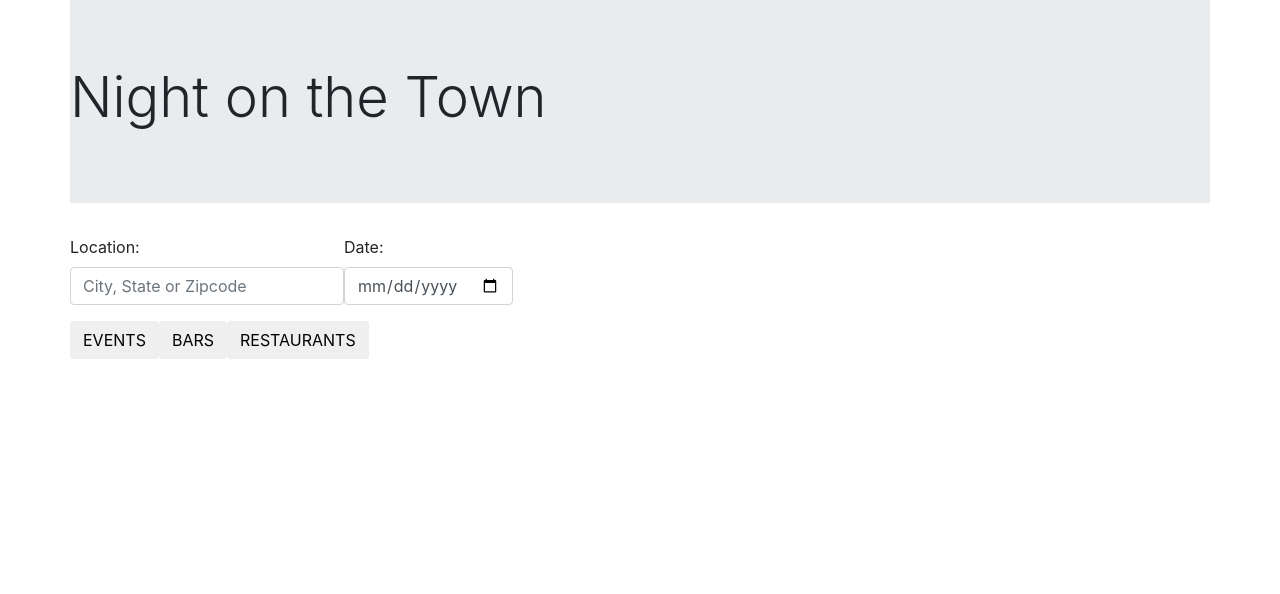
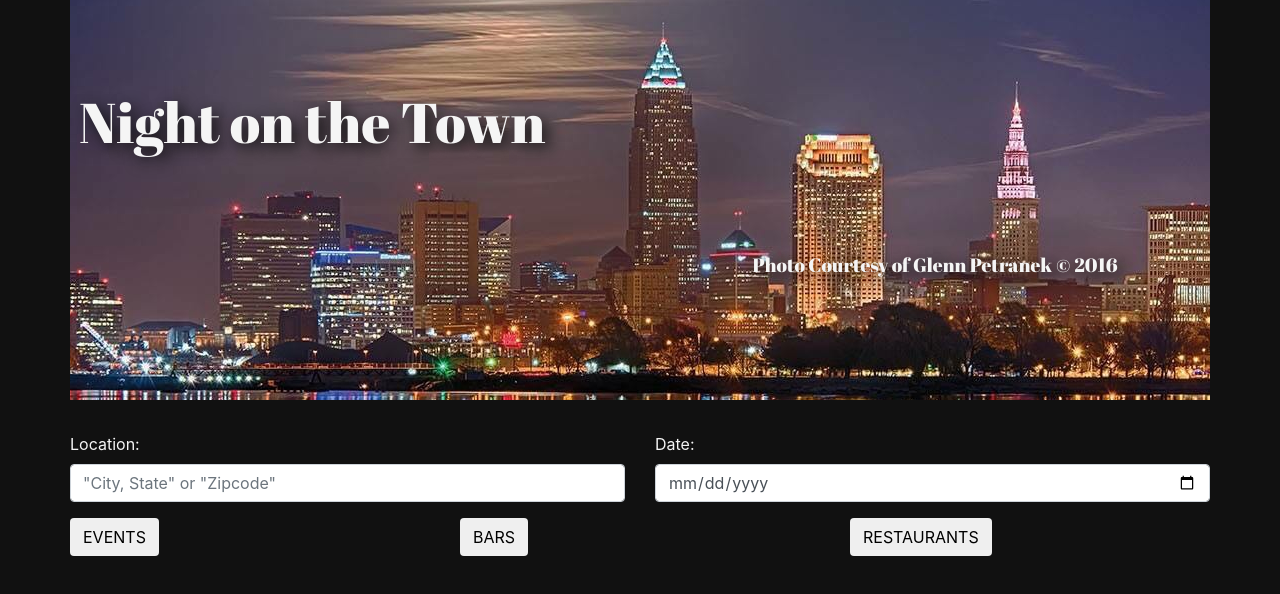
Before and after one commit to davidferro91/GroupProject1, a plain HTML site: page index.html in a window 1280 px wide. Drawn offline with nearby package versions, Linux system fonts and the light colour scheme.

Commit message:
some css

```diff
--- a/assets/css/style.css
+++ b/assets/css/style.css
@@ -0,0 +1,19 @@
+.jumbotron {
+    background-image: url(../images/image_from_ios.jpg);
+    background-position: center;
+    overflow: cover;
+    height: 400px;
+    font-family: 'Abril Fatface', sans-serif;
+    color:whitesmoke;
+    font-size: larger;
+    text-shadow: 5px 5px 15px #111111;
+}
+
+#wrapper {
+    background: #111111;
+    height: 150vh;
+}
+
+.form-group {
+    color: whitesmoke;
+}
--- a/index.html
+++ b/index.html
@@ -7,31 +7,51 @@
         <link rel="stylesheet" href="https://stackpath.bootstrapcdn.com/bootstrap/4.1.3/css/bootstrap.min.css" integrity="sha384-MCw98/SFnGE8fJT3GXwEOngsV7Zt27NXFoaoApmYm81iuXoPkFOJwJ8ERdknLPMO"
         crossorigin="anonymous">
         <link rel="stylesheet" type="text/css" href="assets/css/style.css">
+        <link href="https://fonts.googleapis.com/css?family=Abril+Fatface" rel="stylesheet">
     </head>
     <body>
-        <main class = "container">
-            <div class = "jumbotron jumbotron-fluid row">
-                <h1 class="display-4">Night on the Town</h1>
+        <div id="wrapper">
+        <main class = "container p-0">
+            <div class = "jumbotron jumbotron-fluid">
+                <div class="row">
+                    <h1 class="display-4 p-4 mb-4">Night on the Town</h1>
+                </div>
+                <div class="row my-4 py-4">
+                    <div class="col-7"></div>
+                    <p class="col" id="courtesy">Photo Courtesy of Glenn Petranek &copy; 2016</p>
+                </div>
             </div>
 
             <form class = "row">
-                <div class = "form-group">
+                <div class = "form-group col-6">
                     <label for = "location-input">Location:</label>
-                    <input type = "text" class = "form-control" id = "location-input" placeholder = "City, State or Zipcode">
+                    <input type = "text" class = "form-control" id = "location-input" placeholder = '"City, State" or "Zipcode"'>
                 </div>
-                <div class="form-group">
+                <div class="form-group col-6">
                     <label for = "date-input">Date:</label>
                     <input type = "date" class = "form-control" id = "date-input">
                 </div>
             </form>
 
             <div class = "row" id = "button-holder">
-                <button class = "btn" id = "event-button">EVENTS</button>
-                <button class = "btn" id = "bar-button">BARS</button>
-                <button class = "btn" id = "food-button">RESTAURANTS</button>
+                <div class="col-4">
+                    <button class = "btn" id = "event-button">EVENTS</button>
+                </div>
+                <div class="col-4">
+                    <button class = "btn" id = "bar-button">BARS</button>
+                </div>
+                <div class="col-4">
+                    <button class = "btn" id = "food-button">RESTAURANTS</button>
+                </div>
+            </div>
+            <div class="row" id="example-holder">
+                <div class="col-4" id="event-example"></div>
+                <div class="col-4" id="bar-example"></div>
+                <div class="col-4" id="food-example"></div>
             </div>
             <div class = "row" id="result-holder"></div>
 
         </main>
+        </div>
     </body>
 </html>
```
